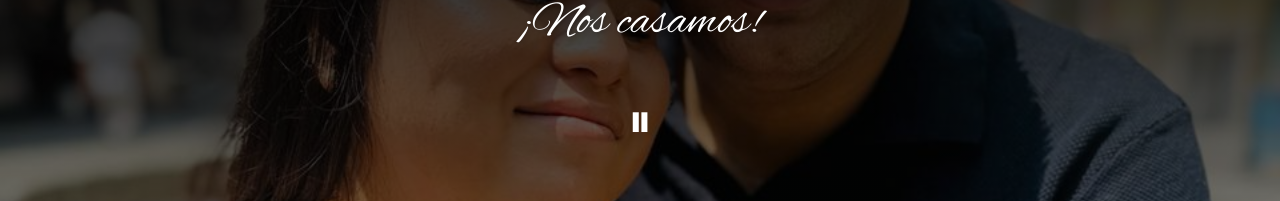
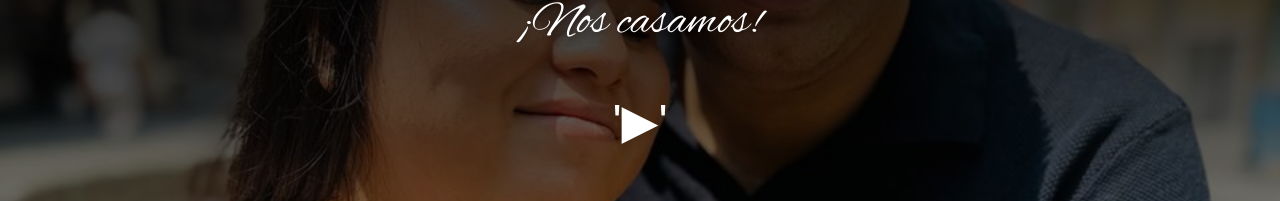
Before and after one commit to Cristopher-a/Weddd, a React (Vite) app: page / in a window 1280 px wide. Shown: the part 116-317 px from the top of the page. Built offline with nearby package versions, Linux system fonts and the light colour scheme.

Commit message:
Update App.jsx

```diff
--- a/src/App.jsx
+++ b/src/App.jsx
@@ -77,7 +77,7 @@ function App() {
             className="play-button"
             onClick={toggleAudio}
           >
-            {isPlaying ? '⏸' : '▶'}
+            '▶'
           </button>
 
           <h1 className="title">Kenny & Juan</h1>
```
